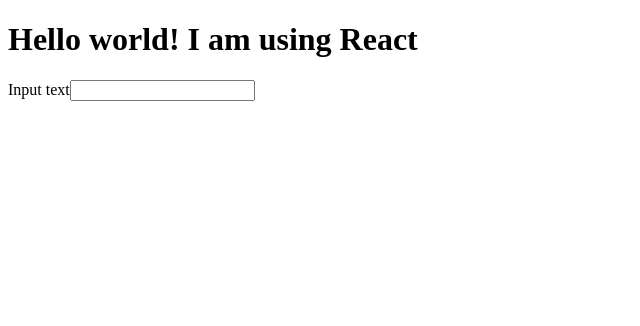
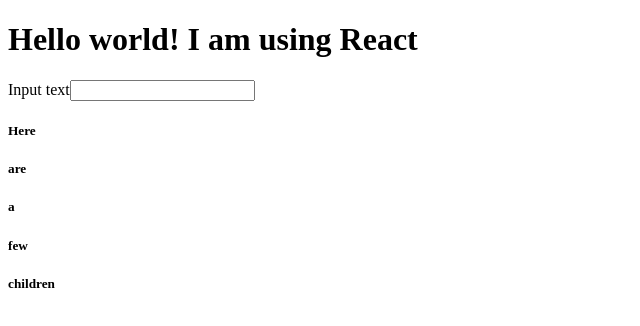
Before and after one commit to sephnescence/wanikani-helper, a React app: page / in a window 1280 px wide. Shown: the top 326 px of the page, without its empty margins (0-640 px from the left). Built offline with nearby package versions, Linux system fonts and the light colour scheme.

Commit message:
There is a type in React called PropsWithChildren that lets you define your props without including children in your normal prop type. That's really cool imo. See type PropsWithChildren<P = unknown> = P & { children?: ReactNode | undefined }; in react types

```diff
--- a/index.tsx
+++ b/index.tsx
@@ -1,9 +1,17 @@
-import React from "react";
-import { createRoot } from "react-dom/client";
-import App from "./src/App";
+import React from "react"
+import { createRoot } from "react-dom/client"
+import App from "./src/App"
 
-const container = document.getElementById("root");
+const container = document.getElementById("root")
 if (container) {
-    const root = createRoot(container)
-    root.render(<App />)
+  const root = createRoot(container)
+  root.render(
+    <App>
+      <h5>Here</h5>
+      <h5>are</h5>
+      <h5>a</h5>
+      <h5>few</h5>
+      <h5>children</h5>
+    </App>
+  )
 }
--- a/src/App.tsx
+++ b/src/App.tsx
@@ -1,4 +1,4 @@
-import React, { useState } from "react"
+import React, { Children, PropsWithChildren, useState } from "react"
 
 /*
 The following works but should be avoided
@@ -28,7 +28,7 @@ Alternatively, it a type is used enough, we can use global.d.ts, as a way to dec
 Check README.md for more info
 */
 
-const App = ({ greeting }: AppProps) => {
+const App = ({ greeting, children }: PropsWithChildren<AppProps>) => {
   const [inputText, setInputText] = useState<string>()
 
   const onChange = (e: React.ChangeEvent<HTMLInputElement>): void => {
@@ -47,6 +47,7 @@ const App = ({ greeting }: AppProps) => {
         <label htmlFor="inputText">Input text</label>
         <input id="inputText" type="text" value={inputText} onChange={(e) => onChange(e)} />
       </form>
+      {children}
     </>
   )
 }
```
